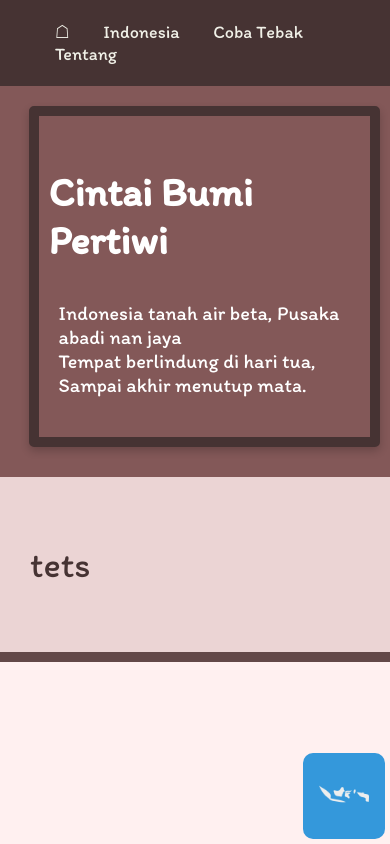
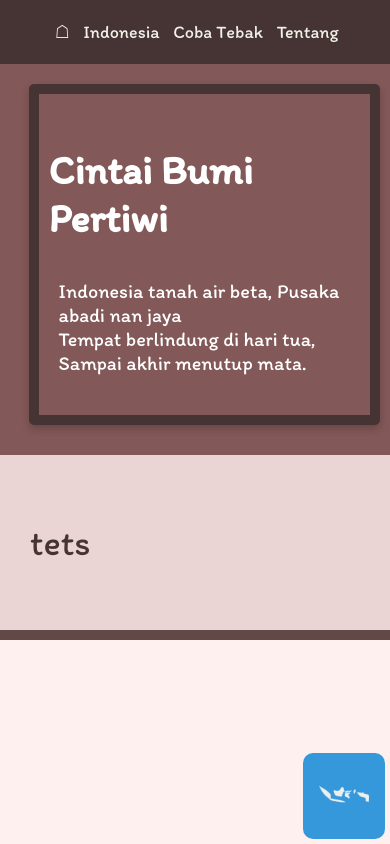
Before and after one commit to shandraspertiwi/test, a plain HTML site: page index.html in a window 390 px wide. Drawn offline with Linux system fonts and the light colour scheme.

Commit message:
add margin

```diff
--- a/assets/style.css
+++ b/assets/style.css
@@ -342,12 +342,17 @@ footer {
     font-weight: bold;
 }
 @media screen and (max-width: 700px) {
-    #content,
+      #content,
     aside {
       width: 100%;
       padding: 0;
     }
 
+    nav li {
+        display: inline;
+        list-style-type: none;
+        margin-right: 10px;
+    }
   .jumbotron .flex-container {
     flex-direction: column-reverse;
     width: 100%px;
```
